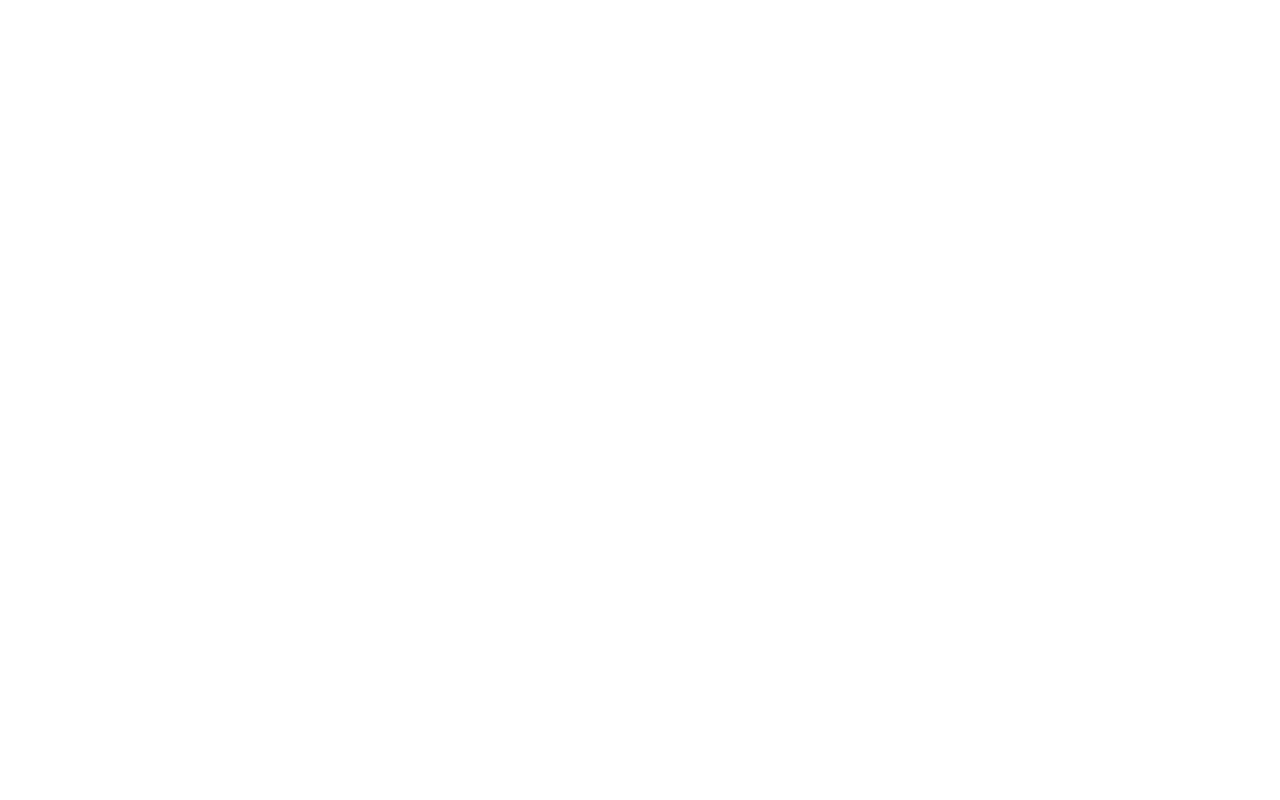
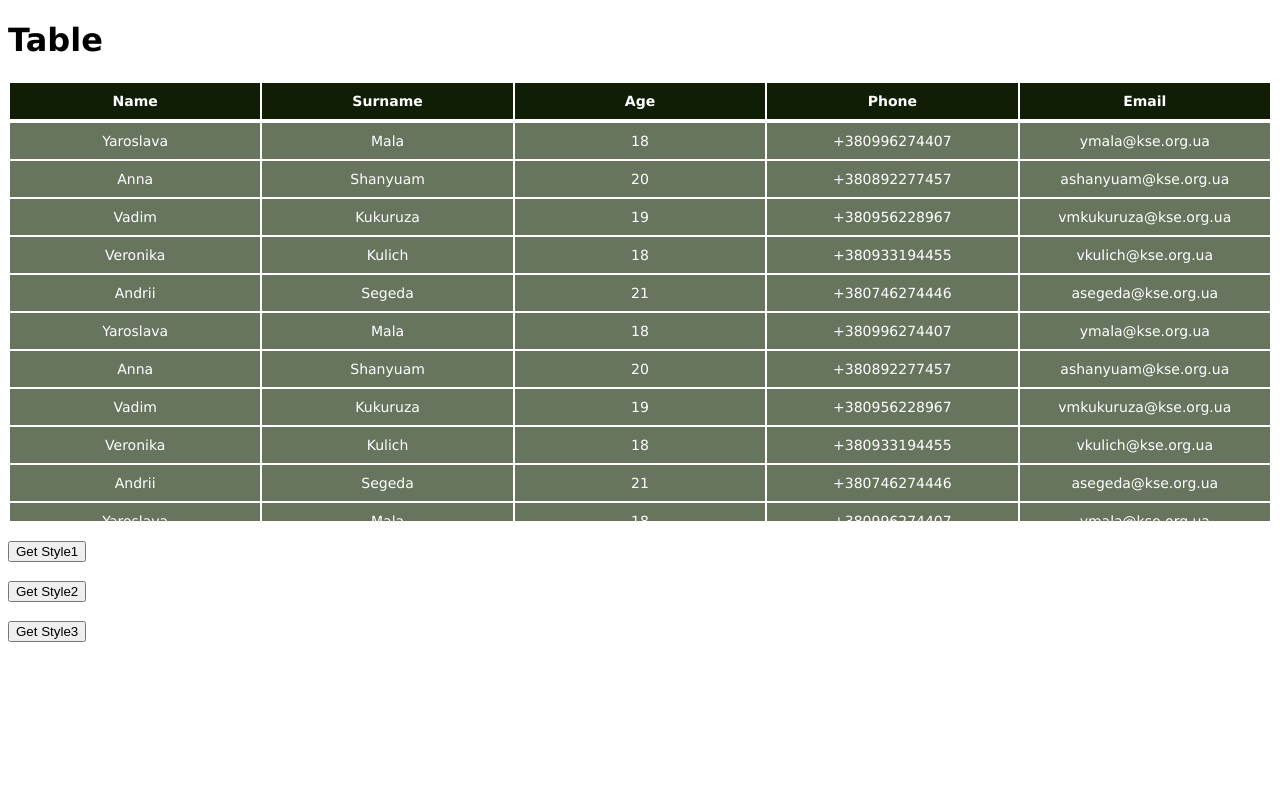
Before and after one commit to YaroslavaMalaya/third_web, a plain HTML site: page task2/index.html in a window 1280 px wide. Drawn offline with Linux system fonts and the light colour scheme.

Commit message:
second task

```diff
--- a/task2/index.html
+++ b/task2/index.html
@@ -0,0 +1,472 @@
+<!DOCTYPE html>
+<html lang="en">
+<head>
+    <meta charset="UTF-8">
+    <title>Table</title>
+
+    <link rel="stylesheet" href=
+        "https://cdnjs.cloudflare.com/ajax/libs/font-awesome/6.2.0/css/all.css"/>
+    <link rel="stylesheet" id="styles-id" href=""/>
+    <link rel="stylesheet" href="styles2/style2.css"/>
+</head>
+
+<body>
+    <h1 style="color: black;">Table</h1>
+    <div class="table-scroll">
+        <table>
+            <thead>
+                <tr>
+                    <th>Name</th>
+                    <th>Surname</th>
+                    <th>Age</th>
+                    <th>Phone</th>
+                    <th>Email</th>
+                </tr>
+            </thead>
+        </table>
+        <div class="content">
+            <table>
+                <tbody>
+                    <tr>
+                        <td>Yaroslava</td>
+                        <td>Mala</td>
+                        <td>18</td>
+                        <td>+380996274407</td>
+                        <td>ymala@kse.org.ua</td>
+                    </tr>
+                    <tr>
+                        <td>Anna</td>
+                        <td>Shanyuam</td>
+                        <td>20</td>
+                        <td>+380892277457</td>
+                        <td>ashanyuam@kse.org.ua</td>
+                    </tr>
+                    <tr>
+                        <td>Vadim</td>
+                        <td>Kukuruza</td>
+                        <td>19</td>
+                        <td>+380956228967</td>
+                        <td>vmkukuruza@kse.org.ua</td>
+                    </tr>
+                    <tr>
+                        <td>Veronika</td>
+                        <td>Kulich</td>
+                        <td>18</td>
+                        <td>+380933194455</td>
+                        <td>vkulich@kse.org.ua</td>
+                    </tr>
+                    <tr>
+                        <td>Andrii</td>
+                        <td>Segeda</td>
+                        <td>21</td>
+                        <td>+380746274446</td>
+                        <td>asegeda@kse.org.ua</td>
+                    </tr>
+                    <tr>
+                        <td>Yaroslava</td>
+                        <td>Mala</td>
+                        <td>18</td>
+                        <td>+380996274407</td>
+                        <td>ymala@kse.org.ua</td>
+                    </tr>
+                    <tr>
+                        <td>Anna</td>
+                        <td>Shanyuam</td>
+                        <td>20</td>
+                        <td>+380892277457</td>
+                        <td>ashanyuam@kse.org.ua</td>
+                    </tr>
+                    <tr>
+                        <td>Vadim</td>
+                        <td>Kukuruza</td>
+                        <td>19</td>
+                        <td>+380956228967</td>
+                        <td>vmkukuruza@kse.org.ua</td>
+                    </tr>
+                    <tr>
+                        <td>Veronika</td>
+                        <td>Kulich</td>
+                        <td>18</td>
+                        <td>+380933194455</td>
+                        <td>vkulich@kse.org.ua</td>
+                    </tr>
+                    <tr>
+                        <td>Andrii</td>
+                        <td>Segeda</td>
+                        <td>21</td>
+                        <td>+380746274446</td>
+                        <td>asegeda@kse.org.ua</td>
+                    </tr>
+                    <tr>
+                        <td>Yaroslava</td>
+                        <td>Mala</td>
+                        <td>18</td>
+                        <td>+380996274407</td>
+                        <td>ymala@kse.org.ua</td>
+                    </tr>
+                    <tr>
+                        <td>Anna</td>
+                        <td>Shanyuam</td>
+                        <td>20</td>
+                        <td>+380892277457</td>
+                        <td>ashanyuam@kse.org.ua</td>
+                    </tr>
+                    <tr>
+                        <td>Vadim</td>
+                        <td>Kukuruza</td>
+                        <td>19</td>
+                        <td>+380956228967</td>
+                        <td>vmkukuruza@kse.org.ua</td>
+                    </tr>
+                    <tr>
+                        <td>Veronika</td>
+                        <td>Kulich</td>
+                        <td>18</td>
+                        <td>+380933194455</td>
+                        <td>vkulich@kse.org.ua</td>
+                    </tr>
+                    <tr>
+                        <td>Andrii</td>
+                        <td>Segeda</td>
+                        <td>21</td>
+                        <td>+380746274446</td>
+                        <td>asegeda@kse.org.ua</td>
+                    </tr>
+                    <tr>
+                        <td>Yaroslava</td>
+                        <td>Mala</td>
+                        <td>18</td>
+                        <td>+380996274407</td>
+                        <td>ymala@kse.org.ua</td>
+                    </tr>
+                    <tr>
+                        <td>Anna</td>
+                        <td>Shanyuam</td>
+                        <td>20</td>
+                        <td>+380892277457</td>
+                        <td>ashanyuam@kse.org.ua</td>
+                    </tr>
+                    <tr>
+                        <td>Vadim</td>
+                        <td>Kukuruza</td>
+                        <td>19</td>
+                        <td>+380956228967</td>
+                        <td>vmkukuruza@kse.org.ua</td>
+                    </tr>
+                    <tr>
+                        <td>Veronika</td>
+                        <td>Kulich</td>
+                        <td>18</td>
+                        <td>+380933194455</td>
+                        <td>vkulich@kse.org.ua</td>
+                    </tr>
+                    <tr>
+                        <td>Andrii</td>
+                        <td>Segeda</td>
+                        <td>21</td>
+                        <td>+380746274446</td>
+                        <td>asegeda@kse.org.ua</td>
+                    </tr>
+                    <tr>
+                        <td>Yaroslava</td>
+                        <td>Mala</td>
+                        <td>18</td>
+                        <td>+380996274407</td>
+                        <td>ymala@kse.org.ua</td>
+                    </tr>
+                    <tr>
+                        <td>Anna</td>
+                        <td>Shanyuam</td>
+                        <td>20</td>
+                        <td>+380892277457</td>
+                        <td>ashanyuam@kse.org.ua</td>
+                    </tr>
+                    <tr>
+                        <td>Vadim</td>
+                        <td>Kukuruza</td>
+                        <td>19</td>
+                        <td>+380956228967</td>
+                        <td>vmkukuruza@kse.org.ua</td>
+                    </tr>
+                    <tr>
+                        <td>Veronika</td>
+                        <td>Kulich</td>
+                        <td>18</td>
+                        <td>+380933194455</td>
+                        <td>vkulich@kse.org.ua</td>
+                    </tr>
+                    <tr>
+                        <td>Andrii</td>
+                        <td>Segeda</td>
+                        <td>21</td>
+                        <td>+380746274446</td>
+                        <td>asegeda@kse.org.ua</td>
+                    </tr>
+                    <tr>
+                        <td>Yaroslava</td>
+                        <td>Mala</td>
+                        <td>18</td>
+                        <td>+380996274407</td>
+                        <td>ymala@kse.org.ua</td>
+                    </tr>
+                    <tr>
+                        <td>Anna</td>
+                        <td>Shanyuam</td>
+                        <td>20</td>
+                        <td>+380892277457</td>
+                        <td>ashanyuam@kse.org.ua</td>
+                    </tr>
+                    <tr>
+                        <td>Vadim</td>
+                        <td>Kukuruza</td>
+                        <td>19</td>
+                        <td>+380956228967</td>
+                        <td>vmkukuruza@kse.org.ua</td>
+                    </tr>
+                    <tr>
+                        <td>Veronika</td>
+                        <td>Kulich</td>
+                        <td>18</td>
+                        <td>+380933194455</td>
+                        <td>vkulich@kse.org.ua</td>
+                    </tr>
+                    <tr>
+                        <td>Andrii</td>
+                        <td>Segeda</td>
+                        <td>21</td>
+                        <td>+380746274446</td>
+                        <td>asegeda@kse.org.ua</td>
+                    </tr>
+                    <tr>
+                        <td>Yaroslava</td>
+                        <td>Mala</td>
+                        <td>18</td>
+                        <td>+380996274407</td>
+                        <td>ymala@kse.org.ua</td>
+                    </tr>
+                    <tr>
+                        <td>Anna</td>
+                        <td>Shanyuam</td>
+                        <td>20</td>
+                        <td>+380892277457</td>
+                        <td>ashanyuam@kse.org.ua</td>
+                    </tr>
+                    <tr>
+                        <td>Vadim</td>
+                        <td>Kukuruza</td>
+                        <td>19</td>
+                        <td>+380956228967</td>
+                        <td>vmkukuruza@kse.org.ua</td>
+                    </tr>
+                    <tr>
+                        <td>Veronika</td>
+                        <td>Kulich</td>
+                        <td>18</td>
+                        <td>+380933194455</td>
+                        <td>vkulich@kse.org.ua</td>
+                    </tr>
+                    <tr>
+                        <td>Andrii</td>
+                        <td>Segeda</td>
+                        <td>21</td>
+                        <td>+380746274446</td>
+                        <td>asegeda@kse.org.ua</td>
+                    </tr>
+                    <tr>
+                        <td>Yaroslava</td>
+                        <td>Mala</td>
+                        <td>18</td>
+                        <td>+380996274407</td>
+                        <td>ymala@kse.org.ua</td>
+                    </tr>
+                    <tr>
+                        <td>Anna</td>
+                        <td>Shanyuam</td>
+                        <td>20</td>
+                        <td>+380892277457</td>
+                        <td>ashanyuam@kse.org.ua</td>
+                    </tr>
+                    <tr>
+                        <td>Vadim</td>
+                        <td>Kukuruza</td>
+                        <td>19</td>
+                        <td>+380956228967</td>
+                        <td>vmkukuruza@kse.org.ua</td>
+                    </tr>
+                    <tr>
+                        <td>Veronika</td>
+                        <td>Kulich</td>
+                        <td>18</td>
+                        <td>+380933194455</td>
+                        <td>vkulich@kse.org.ua</td>
+                    </tr>
+                    <tr>
+                        <td>Andrii</td>
+                        <td>Segeda</td>
+                        <td>21</td>
+                        <td>+380746274446</td>
+                        <td>asegeda@kse.org.ua</td>
+                    </tr>
+                    <tr>
+                        <td>Yaroslava</td>
+                        <td>Mala</td>
+                        <td>18</td>
+                        <td>+380996274407</td>
+                        <td>ymala@kse.org.ua</td>
+                    </tr>
+                    <tr>
+                        <td>Anna</td>
+                        <td>Shanyuam</td>
+                        <td>20</td>
+                        <td>+380892277457</td>
+                        <td>ashanyuam@kse.org.ua</td>
+                    </tr>
+                    <tr>
+                        <td>Vadim</td>
+                        <td>Kukuruza</td>
+                        <td>19</td>
+                        <td>+380956228967</td>
+                        <td>vmkukuruza@kse.org.ua</td>
+                    </tr>
+                    <tr>
+                        <td>Veronika</td>
+                        <td>Kulich</td>
+                        <td>18</td>
+                        <td>+380933194455</td>
+                        <td>vkulich@kse.org.ua</td>
+                    </tr>
+                    <tr>
+                        <td>Andrii</td>
+                        <td>Segeda</td>
+                        <td>21</td>
+                        <td>+380746274446</td>
+                        <td>asegeda@kse.org.ua</td>
+                    </tr>
+                    <tr>
+                        <td>Yaroslava</td>
+                        <td>Mala</td>
+                        <td>18</td>
+                        <td>+380996274407</td>
+                        <td>ymala@kse.org.ua</td>
+                    </tr>
+                    <tr>
+                        <td>Anna</td>
+                        <td>Shanyuam</td>
+                        <td>20</td>
+                        <td>+380892277457</td>
+                        <td>ashanyuam@kse.org.ua</td>
+                    </tr>
+                    <tr>
+                        <td>Vadim</td>
+                        <td>Kukuruza</td>
+                        <td>19</td>
+                        <td>+380956228967</td>
+                        <td>vmkukuruza@kse.org.ua</td>
+                    </tr>
+                    <tr>
+                        <td>Veronika</td>
+                        <td>Kulich</td>
+                        <td>18</td>
+                        <td>+380933194455</td>
+                        <td>vkulich@kse.org.ua</td>
+                    </tr>
+                    <tr>
+                        <td>Andrii</td>
+                        <td>Segeda</td>
+                        <td>21</td>
+                        <td>+380746274446</td>
+                        <td>asegeda@kse.org.ua</td>
+                    </tr>
+                    <tr>
+                        <td>Yaroslava</td>
+                        <td>Mala</td>
+                        <td>18</td>
+                        <td>+380996274407</td>
+                        <td>ymala@kse.org.ua</td>
+                    </tr>
+                    <tr>
+                        <td>Anna</td>
+                        <td>Shanyuam</td>
+                        <td>20</td>
+                        <td>+380892277457</td>
+                        <td>ashanyuam@kse.org.ua</td>
+                    </tr>
+                    <tr>
+                        <td>Vadim</td>
+                        <td>Kukuruza</td>
+                        <td>19</td>
+                        <td>+380956228967</td>
+                        <td>vmkukuruza@kse.org.ua</td>
+                    </tr>
+                    <tr>
+                        <td>Veronika</td>
+                        <td>Kulich</td>
+                        <td>18</td>
+                        <td>+380933194455</td>
+                        <td>vkulich@kse.org.ua</td>
+                    </tr>
+                    <tr>
+                        <td>Andrii</td>
+                        <td>Segeda</td>
+                        <td>21</td>
+                        <td>+380746274446</td>
+                        <td>asegeda@kse.org.ua</td>
+                    </tr>
+                    <tr>
+                        <td>Yaroslava</td>
+                        <td>Mala</td>
+                        <td>18</td>
+                        <td>+380996274407</td>
+                        <td>ymala@kse.org.ua</td>
+                    </tr>
+                    <tr>
+                        <td>Anna</td>
+                        <td>Shanyuam</td>
+                        <td>20</td>
+                        <td>+380892277457</td>
+                        <td>ashanyuam@kse.org.ua</td>
+                    </tr>
+                    <tr>
+                        <td>Vadim</td>
+                        <td>Kukuruza</td>
+                        <td>19</td>
+                        <td>+380956228967</td>
+                        <td>vmkukuruza@kse.org.ua</td>
+                    </tr>
+                    <tr>
+                        <td>Veronika</td>
+                        <td>Kulich</td>
+                        <td>18</td>
+                        <td>+380933194455</td>
+                        <td>vkulich@kse.org.ua</td>
+                    </tr>
+                    <tr>
+                        <td>Andrii</td>
+                        <td>Segeda</td>
+                        <td>21</td>
+                        <td>+380746274446</td>
+                        <td>asegeda@kse.org.ua</td>
+                    </tr>
+                </tbody>
+            </table>
+        </div>
+    </div>
+
+    <button onclick="updateStylesheetHref('styles2/newstyle1.css')">Get Style1</button>
+    <br><br>
+    <button onclick="updateStylesheetHref('styles2/newstyle2.css')">Get Style2</button>
+    <br><br>
+    <button onclick="updateStylesheetHref('styles2/newstyle3.css')">Get Style3</button>
+
+    <script>
+        function updateStylesheetHref(newHref) {
+            let stylesheet = document.getElementById("styles-id");
+            if (stylesheet) {
+                stylesheet.href = newHref;
+            } else {
+                console.error("Stylesheet not found!");
+            }
+        }
+    </script>
+</body>
+</html>
--- /dev/null
+++ b/task2/styles2/newstyle1.css
@@ -0,0 +1,36 @@
+body{
+    font-family: Verdana, Geneva, Tahoma, sans-serif;
+    color: black;
+}
+
+.content {
+    align-self: center;
+    width: 70%;
+	height: 400px;
+	overflow-x: auto;
+	margin-top: 0px;
+	margin-bottom: 20px;
+}
+
+table {
+	width: 70%;
+	table-layout: fixed;
+}
+
+th {
+	font-weight: bold;
+	text-align: center;
+	border: none;
+	padding: 10px 15px;
+	background: #fff700;
+	font-size: 28px;
+    font-style: italic;
+}
+
+td {
+    background: #ebecb8;
+	text-align: left;
+	padding: 10px 15px;
+	font-size: 22px;
+	vertical-align: top;
+}
--- /dev/null
+++ b/task2/styles2/newstyle2.css
@@ -0,0 +1,36 @@
+body{
+    font-family: Verdana, Geneva, Tahoma, sans-serif;
+    color: black;
+}
+
+.content {
+    align-self: center;
+    width: 40%;
+	height: 400px;
+	overflow-x: auto;
+	margin-top: 0px;
+	margin-bottom: 20px;
+}
+
+table {
+	width: 40%;
+	table-layout: fixed;
+}
+
+th {
+	font-weight: bold;
+	text-align: center;
+	border: none;
+	padding: 10px 15px;
+	background: #1500ff;
+	font-size: 10px;
+    font-style: italic;
+}
+
+td {
+    background: #555b84;
+	text-align: right;
+	padding: 10px 15px;
+	font-size: 10px;
+	vertical-align: top;
+}
--- /dev/null
+++ b/task2/styles2/newstyle3.css
@@ -0,0 +1,36 @@
+body{
+    font-family: Verdana, Geneva, Tahoma, sans-serif;
+    color: black;
+}
+
+.content {
+    align-self: center;
+    width: 100%;
+	height: 400px;
+	overflow-x: auto;
+	margin-top: 0px;
+	margin-bottom: 20px;
+}
+
+table {
+	width: 100%;
+	table-layout: fixed;
+}
+
+th {
+	font-weight: bold;
+	text-align: center;
+	border: none;
+	padding: 10px 15px;
+	background: #ff00a6;
+	font-size: 20px;
+    font-style: italic;
+}
+
+td {
+    background: #974581;
+	text-align: left;
+	padding: 10px 15px;
+	font-size: 20px;
+	vertical-align: top;
+}
--- /dev/null
+++ b/task2/styles2/style2.css
@@ -0,0 +1,35 @@
+body{
+    font-family: Verdana, Geneva, Tahoma, sans-serif;
+    color: white;
+}
+
+.content {
+    align-self: center;
+    width: 100%;
+	height: 400px;
+	overflow-x: auto;
+	margin-top: 0px;
+	margin-bottom: 20px;
+}
+
+table {
+	width: 100%;
+	table-layout: fixed;
+}
+
+th {
+	font-weight: bold;
+	text-align: center;
+	border: none;
+	padding: 10px 15px;
+	background: #0f1e04;
+	font-size: 14px;
+}
+
+td {
+    background: #67755e;
+	text-align: center;
+	padding: 10px 15px;
+	font-size: 14px;
+	vertical-align: top;
+}
```
Also changed, not shown: task1/index.html (+0 -5 lines), task2/styles/style2.css (deleted).
